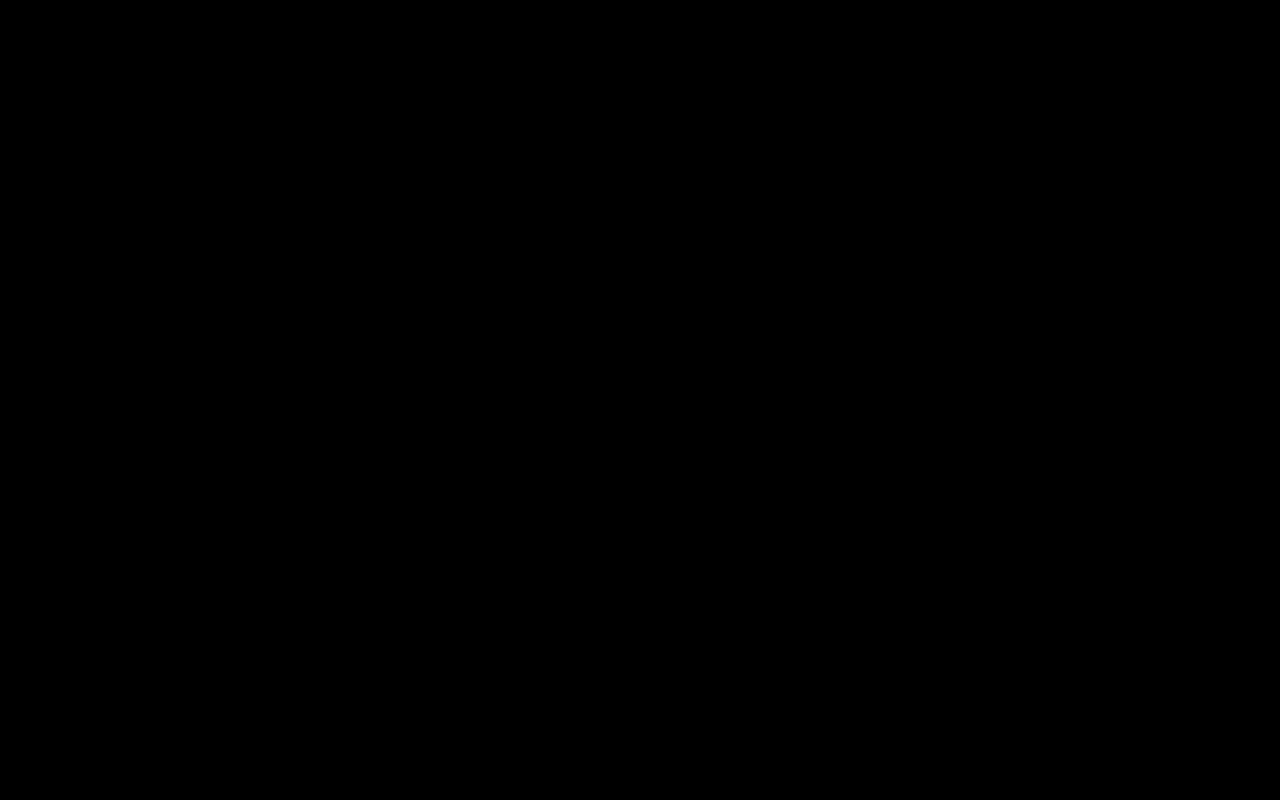
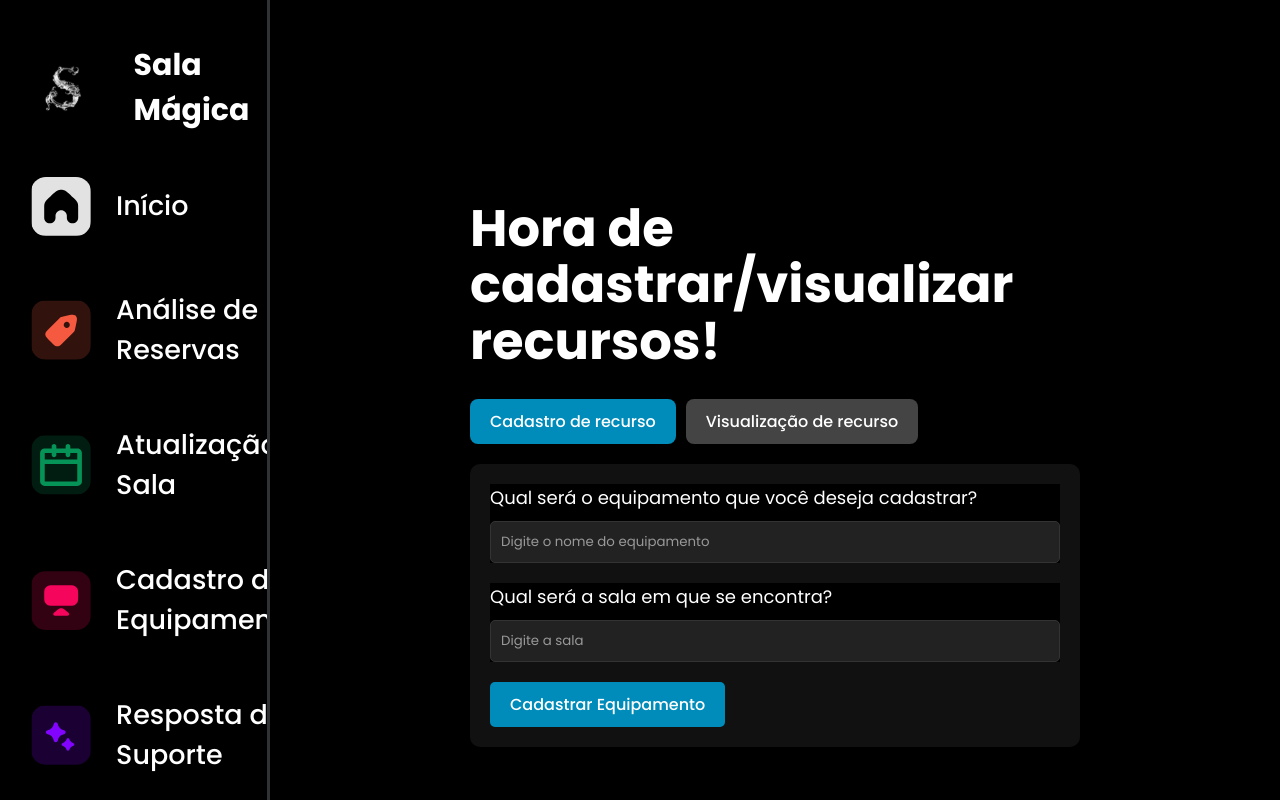
Before and after one commit to JoaoMotaSilva10/SalaMagicaFront, a React (Vite) app: page /equipamento in a window 1280 px wide. Before the commit this address had no page. Built offline with nearby package versions, Linux system fonts and the light colour scheme.

Commit message:
depois voce arruma em casa

```diff
--- /dev/null
+++ b/src/CadastrodeEquipamento/CadastroEquipamento.jsx
@@ -0,0 +1,14 @@
+import React from 'react';
+import './MainContentEquipamento.css';
+import Sidebar from '../Sidebar/Sidebar';
+import MainContentEquip from './MainContentEquipamento'
+
+const CadastroEquipamento = () => {
+  return (
+    <div className="app-container">
+       <Sidebar />
+      <MainContentEquip />
+    </div>
+);
+};
+export default CadastroEquipamento
--- /dev/null
+++ b/src/CadastrodeEquipamento/MainContentEquipamento.css
@@ -0,0 +1,110 @@
+/* Estilo principal da página */
+.main-container {
+    padding: 200px;
+    background-color: #000;
+    color: #fff;
+    font-family: Arial, sans-serif;
+  }
+
+  /* Título da página */
+  h1 {
+    font-size: 36px;
+    margin-bottom: 30px;
+  }
+
+  /* Container para os botões */
+  .button-container {
+    display: flex;
+    gap: 10px;
+    margin-bottom: 20px;
+  }
+
+  /* Estilo dos botões de alternância */
+  .button-container button {
+    padding: 10px 20px;
+    border: none;
+    background-color: #444;
+    color: white;
+    font-size: 16px;
+    cursor: pointer;
+    transition: background-color 0.3s;
+  }
+
+  .button-container button.active {
+    background-color: #008cba;
+  }
+
+  .button-container button:hover {
+    background-color: #555;
+  }
+
+  /* Formulário de cadastro */
+  .cadastro-form {
+    background-color: #111;
+    padding: 20px;
+    border-radius: 10px;
+    margin-bottom: 20px;
+  }
+
+  .form-group {
+    margin-bottom: 20px;
+  }
+
+  label {
+    display: block;
+    margin-bottom: 10px;
+    font-size: 18px;
+  }
+
+  input {
+    width: 100%;
+    padding: 10px;
+    border: 1px solid #333;
+    background-color: #222;
+    color: white;
+    border-radius: 5px;
+  }
+
+  input::placeholder {
+    color: #999;
+  }
+
+  .submit-button {
+    padding: 10px 20px;
+    background-color: #008cba;
+    color: white;
+    border: none;
+    cursor: pointer;
+    border-radius: 5px;
+  }
+
+  .submit-button:hover {
+    background-color: #005f73;
+  }
+
+  /* Estilo da tabela de visualização de recursos */
+  .resource-table {
+    width: 100%;
+    border-collapse: collapse;
+    margin-top: 20px;
+  }
+
+  .resource-table th,
+  .resource-table td {
+    padding: 10px;
+    border: 1px solid #333;
+    text-align: left;
+  }
+
+  .resource-table th {
+    background-color: #333;
+    color: white;
+  }
+
+  .resource-table td {
+    background-color: #222;
+  }
+
+  .resource-table tbody tr:hover {
+    background-color: #333;
+  }
--- /dev/null
+++ b/src/CadastrodeEquipamento/MainContentEquipamento.jsx
@@ -0,0 +1,76 @@
+import React, { useState } from 'react';
+import './MainContentEquipamento.css';
+
+const MainContentEquipamento = () => {
+  const [visualizar, setVisualizar] = useState(false);
+
+  // Função para alternar entre cadastro e visualização de recurso
+  const toggleVisualizar = () => {
+    setVisualizar(!visualizar);
+  };
+
+  return (
+    <div className="main-container">
+      <h1>Hora de cadastrar/visualizar recursos!</h1>
+
+      {/* Botões para alternar entre cadastro e visualização */}
+      <div className="button-container">
+        <button className={!visualizar ? "active" : ""} onClick={() => setVisualizar(false)}>
+          Cadastro de recurso
+        </button>
+        <button className={visualizar ? "active" : ""} onClick={toggleVisualizar}>
+          Visualização de recurso
+        </button>
+      </div>
+
+      {/* Formulário de Cadastro de Recurso */}
+      {!visualizar && (
+        <form className="cadastro-form">
+          <div className="form-group">
+            <label>Qual será o equipamento que você deseja cadastrar?</label>
+            <input type="text" placeholder="Digite o nome do equipamento" />
+          </div>
+          <div className="form-group">
+            <label>Qual será a sala em que se encontra?</label>
+            <input type="text" placeholder="Digite a sala" />
+          </div>
+
+          <button type="submit" className="submit-button">
+            Cadastrar Equipamento
+          </button>
+        </form>
+      )}
+
+      {/* Tabela de Visualização de Recursos */}
+      {visualizar && (
+        <table className="resource-table">
+          <thead>
+            <tr>
+              <th>Equipamento</th>
+              <th>Situação</th>
+              <th>Problema</th>
+              <th>Quantidade</th>
+            </tr>
+          </thead>
+          <tbody>
+            {/* Dados de exemplo */}
+            <tr>
+              <td>Projetor</td>
+              <td>Funcionando</td>
+              <td>Nenhum</td>
+              <td>2</td>
+            </tr>
+            <tr>
+              <td>Computador</td>
+              <td>Com defeito</td>
+              <td>Problema na placa mãe</td>
+              <td>5</td>
+            </tr>
+          </tbody>
+        </table>
+      )}
+    </div>
+  );
+};
+
+export default MainContentEquipamento
--- a/src/Sidebar/AppRoutes.jsx
+++ b/src/Sidebar/AppRoutes.jsx
@@ -4,6 +4,7 @@ import Login from "../Login/Login";
 import Cadastro from "../CadastroSala/CadastroSala"
 import Reservas from "../AnaliseReservas/AnaliseReservas"
 import Suporte from "../Suporte/Suporte"
+import Equipamento from "../CadastrodeEquipamento/CadastroEquipamento"
 import { BrowserRouter as Router, Route, Routes } from "react-router-dom";
 
 const AppRoutes = () => {
@@ -15,6 +16,7 @@ const AppRoutes = () => {
         <Route path="/CadastroSala" element={<Cadastro />} />
         <Route path="/Reservas" element={<Reservas />} />
         <Route path="/Suporte" element={<Suporte />} />
+        <Route path="/equipamento" element={<Equipamento />} />
       </Routes>
     </Router>
   );
--- a/src/Sidebar/Sidebar.css
+++ b/src/Sidebar/Sidebar.css
@@ -1,7 +1,7 @@
 .sidebar {
     width: 33%;
     height: 100%;
-    padding: 10px;
+    padding: 20px;
     display: flex;
     flex-direction: column;
     align-items: flex-start;
@@ -16,7 +16,7 @@
     justify-content: center;
     background-color: black;
     margin-left: 6%;
-    margin-top: 5px;
+    margin-top: 10%;
   }
   h2{
     background-color: black;
--- a/src/Sidebar/Sidebar.jsx
+++ b/src/Sidebar/Sidebar.jsx
@@ -27,10 +27,7 @@ function Sidebar() {
         <Link to={'/CadastroSala'} className="custom-button">   <li>
         <img src={equipmentIcon}></img> <i className="icon-salas"></i>Atualização de Sala
         </li></Link>
-        <Link to={'/Login'} className="custom-button">  <li>
-        <img src={analysisIcon}></img>  <i className="icon-recursos"></i>Status de Recursos
-        </li></Link>
-        <Link to={'/Login'} className="custom-button"> <li>
+        <Link to={'/equipamento'} className="custom-button"> <li>
         <img src={adminIcon}></img>  <i className="icon-admin"></i> Cadastro de Equipamento
         </li></Link>
         <Link to={'/Suporte'} className="custom-button"><li>
```
